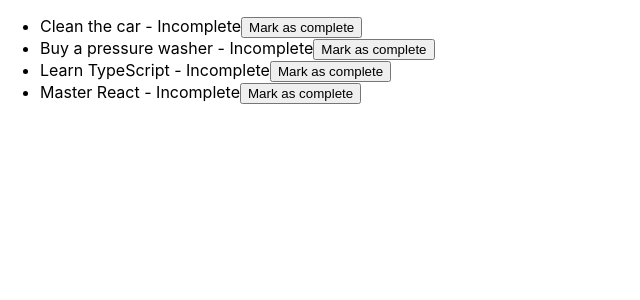
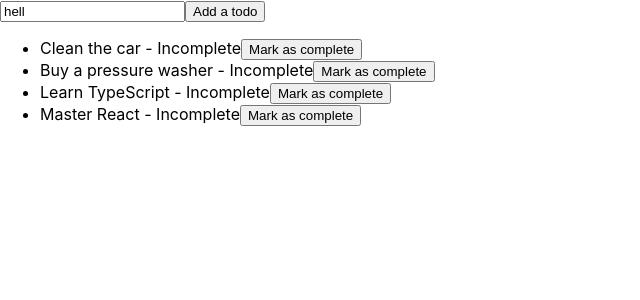
Before and after one commit to azy2k9/todo-hooks-typescript, a React (Create React App) app: page / in a window 1280 px wide. Shown: the top 300 px of the page, without its empty margins (0-640 px from the left). Built offline with nearby package versions, Linux system fonts and the light colour scheme.

Commit message:
Added add todo functionality

```diff
--- a/src/App.tsx
+++ b/src/App.tsx
@@ -1,6 +1,7 @@
 import React, { useState } from 'react'
 import TodoList from './components/TodoList/TodoList';
 import './App.css';
+import AddTodo from './components/AddTodo/AddTodo';
 
 export interface TodoType {
   id: number
@@ -16,8 +17,20 @@
     { id: 4, todo: 'Master React', completed_status: false },
   ]);
 
+  const handleAddTodo = (todo: string) => {
+    const newTodo: TodoType = {
+      id: Math.max.apply(null, todos.map(todo => todo.id)) + 1,
+      completed_status: false,
+      todo
+    }
+    setTodos(prevTodos => [...prevTodos, newTodo])
+  }
+
   return (
-    <TodoList setTodos={setTodos} todos={todos} />
+    <>
+      <AddTodo handleAddTodo={handleAddTodo} />
+      <TodoList setTodos={setTodos} todos={todos} />
+    </>
   )
 }
 
--- /dev/null
+++ b/src/components/AddTodo/AddTodo.tsx
@@ -0,0 +1,18 @@
+import React, { useState } from 'react'
+
+interface IProps {
+    handleAddTodo: (todo: string) => void
+}
+
+const AddTodo = ({ handleAddTodo }: IProps) => {
+    const [inputVal, setInputVal] = useState<string>('hell');
+
+    return (
+        <div>
+            <input value={inputVal} onChange={event => setInputVal(event.target.value)} placeholder="Enter a todo" />
+            <button onClick={e => handleAddTodo(inputVal)}>Add a todo</button>
+        </div>
+    )
+}
+
+export default AddTodo;
--- a/src/components/Todo/Todo.tsx
+++ b/src/components/Todo/Todo.tsx
@@ -1,4 +1,4 @@
-import React, { useEffect } from 'react'
+import React from 'react'
 import { TodoType } from '../../App'
 
 export interface Props {
@@ -7,10 +7,6 @@
 }
 
 const Todo = ({ todo, toggleCompletedStatus }: Props) => {
-    useEffect(() => {
-        console.log(todo);
-    }, [todo]);
-
     return (
         <li>
             {`${todo.todo} - ${todo.completed_status ? 'Completed' : 'Incomplete'}`}
```
